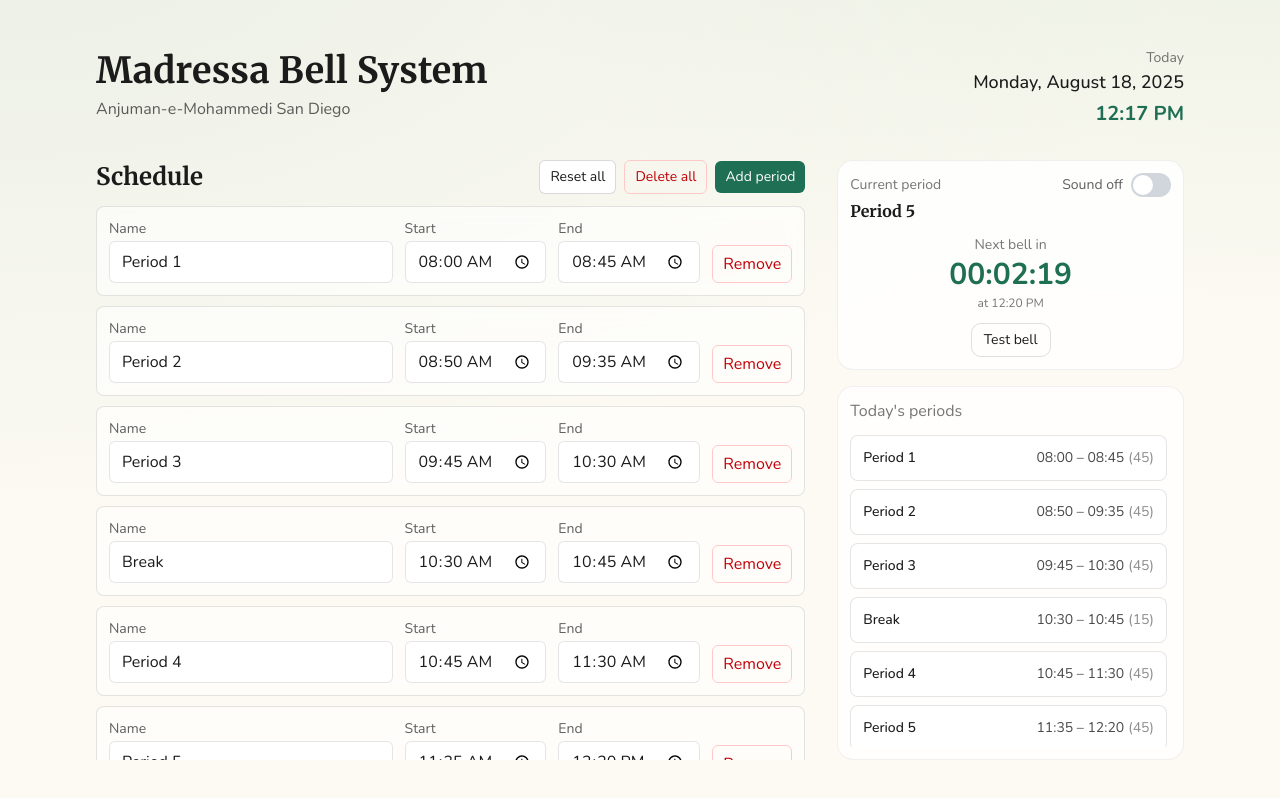
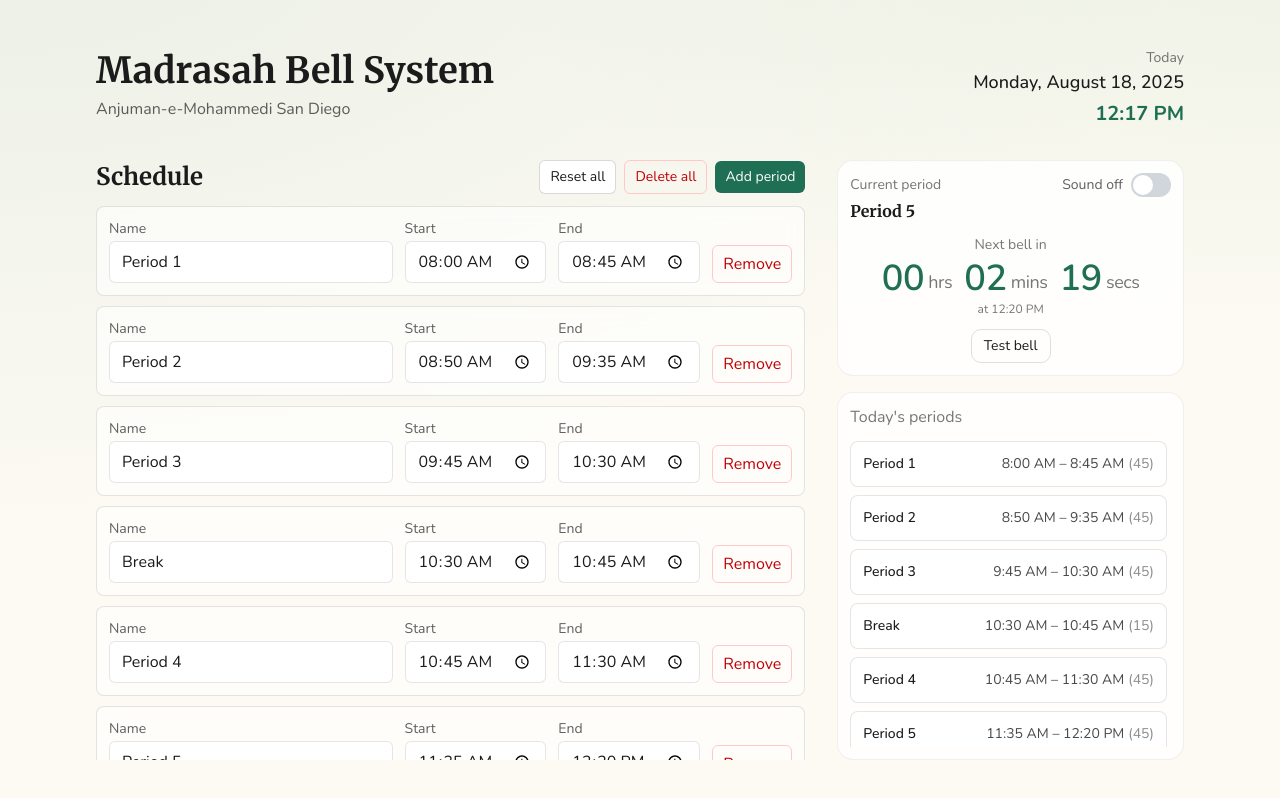
Before and after one commit to sdjamaat/bell-system, a Next.js app: page / in a window 1280 px wide. Shown: the top 798 px of the page. Built offline with nearby package versions, Linux system fonts and the light colour scheme.

Commit message:
Editor UX: prevent accidental period deletion; defer sorting until blur; smooth reorder animation with highlight on edited card only. UI: 12h preview times, refined countdown with units and typography.

```diff
--- a/src/app/globals.css
+++ b/src/app/globals.css
@@ -46,3 +46,23 @@ body {
   border: 1px solid rgba(0,0,0,0.12);
   border-radius: 10px;
 }
+
+/* Subtle highlight when a period card moves */
+@keyframes movedFlash {
+  0% {
+    box-shadow: inset 0 0 0 3px rgba(31, 111, 84, 0.65);
+    background-color: rgba(31, 111, 84, 0.08);
+  }
+  60% {
+    box-shadow: inset 0 0 0 2px rgba(31, 111, 84, 0.35);
+    background-color: rgba(31, 111, 84, 0.04);
+  }
+  100% {
+    box-shadow: inset 0 0 0 0 rgba(31, 111, 84, 0);
+    background-color: transparent;
+  }
+}
+
+.moved-flash {
+  animation: movedFlash 900ms ease-out;
+}
--- a/src/app/layout.tsx
+++ b/src/app/layout.tsx
@@ -24,7 +24,7 @@ const display = Merriweather({
 });
 
 export const metadata: Metadata = {
-  title: "Madressa Bell System",
+  title: "Madrasah Bell System",
   description: "Simple bell schedule and chimes for classrooms",
 };
 
--- a/src/app/page.tsx
+++ b/src/app/page.tsx
@@ -53,7 +53,7 @@ export default function Home() {
     saveSchedule(normalized);
   };
 
-  const headerTitle = useMemo(() => "Madressa Bell System", []);
+  const headerTitle = useMemo(() => "Madrasah Bell System", []);
 
   return (
     <div className="min-h-screen" style={{ backgroundImage: "radial-gradient(1200px 600px at 0% -10%, rgba(31,111,84,0.08), transparent), radial-gradient(800px 400px at 100% -10%, rgba(155,191,152,0.15), transparent)" }}>
--- a/src/components/Countdown.tsx
+++ b/src/components/Countdown.tsx
@@ -1,13 +1,7 @@
 "use client";
 
 import { useEffect, useMemo, useState } from "react";
-import {
-  type Schedule,
-  formatHMS,
-  getCurrentPeriod,
-  getNextBellDate,
-  getNowMinutes,
-} from "@/lib/schedule";
+import { type Schedule, getCurrentPeriod, getNextBellDate, getNowMinutes } from "@/lib/schedule";
 import { bellPlayer } from "@/lib/bell";
 import { loadSoundEnabled, saveSoundEnabled } from "@/lib/storage";
 
@@ -57,15 +51,16 @@ export default function Countdown({ schedule }: Props) {
     return p?.name ?? "—";
   }, [schedule, now]);
 
-  const remainingLabel = useMemo(() => {
-    if (loading) return "Loading...";
-    if (!target) return "No bells scheduled";
+  const remainingParts = useMemo(() => {
+    if (loading) return null;
+    if (!target) return null;
     const diffMs = Math.max(0, target.getTime() - now.getTime());
     const totalSeconds = Math.floor(diffMs / 1000);
     const h = Math.floor(totalSeconds / 3600);
     const m = Math.floor((totalSeconds % 3600) / 60);
     const s = totalSeconds % 60;
-    return formatHMS(h, m, s);
+    const pad = (n: number) => n.toString().padStart(2, "0");
+    return { h: pad(h), m: pad(m), s: pad(s) };
   }, [target, now, loading]);
 
   const nextBellTimeLabel = useMemo(() => {
@@ -105,7 +100,18 @@ export default function Countdown({ schedule }: Props) {
 
         <div className="text-center">
           <div className="text-sm text-foreground/60">Next bell in</div>
-          <div className="text-3xl font-bold tabular-nums text-[color:var(--accent)] mt-0.5">{remainingLabel}</div>
+          {remainingParts ? (
+            <div className="mt-1 leading-none tracking-tight">
+              <span className="text-2xl md:text-3xl lg:text-4xl font-semibold tabular-nums text-[color:var(--accent)]">{remainingParts.h}</span>
+              <span className="ml-1 mr-3 text-base md:text-lg text-foreground/60 align-[2px]">hrs</span>
+              <span className="text-2xl md:text-3xl lg:text-4xl font-semibold tabular-nums text-[color:var(--accent)]">{remainingParts.m}</span>
+              <span className="ml-1 mr-3 text-base md:text-lg text-foreground/60 align-[2px]">mins</span>
+              <span className="text-2xl md:text-3xl lg:text-4xl font-semibold tabular-nums text-[color:var(--accent)]">{remainingParts.s}</span>
+              <span className="ml-1 text-base md:text-lg text-foreground/60 align-[2px]">secs</span>
+            </div>
+          ) : (
+            <div className="text-base md:text-lg font-medium text-foreground/70 mt-1">{loading ? "Loading..." : "No bells scheduled"}</div>
+          )}
           {nextBellTimeLabel && (
             <div className="text-xs text-foreground/60 mt-0.5">at {nextBellTimeLabel}</div>
           )}
--- a/src/components/ScheduleEditor.tsx
+++ b/src/components/ScheduleEditor.tsx
@@ -1,7 +1,7 @@
 "use client";
 
 import { useEffect, useMemo, useState, useLayoutEffect, useRef } from "react";
-import { type Period, type Schedule, normalizeSchedule } from "@/lib/schedule";
+import { type Period, type Schedule, normalizeSchedule, sortSchedule, isValidTime } from "@/lib/schedule";
 
 type Props = {
   value: Schedule;
@@ -29,8 +29,76 @@ export default function ScheduleEditor({ value, onChange, onResetAll, onDeleteAl
   const [addName, setAddName] = useState("");
   const [addStart, setAddStart] = useState("08:00");
   const [addEnd, setAddEnd] = useState("08:45");
+  const [editingPeriodId, setEditingPeriodId] = useState<string | null>(null);
+  const [lastEditedId, setLastEditedId] = useState<string | null>(null);
+  const itemRefs = useRef<Record<string, HTMLDivElement | null>>({});
+  const prevPositionsRef = useRef<Record<string, number>>({});
 
-  const sortedDraft = useMemo(() => normalizeSchedule(draft), [draft]);
+  const displayedPeriods = useMemo(
+    () => (editingPeriodId ? draft : sortSchedule(draft)),
+    [draft, editingPeriodId]
+  );
+
+  // Animate list reordering using a small FLIP animation when sorting resumes after editing
+  useLayoutEffect(() => {
+    // Measure current positions
+    const currentPositions: Record<string, number> = {};
+    for (const p of displayedPeriods) {
+      const el = itemRefs.current[p.id];
+      if (el) currentPositions[p.id] = el.getBoundingClientRect().top;
+    }
+
+    // If we are editing, just update the baseline and skip animation
+    if (editingPeriodId !== null) {
+      prevPositionsRef.current = currentPositions;
+      return;
+    }
+
+    const prev = prevPositionsRef.current;
+    let appliedHighlight = false;
+    for (const p of displayedPeriods) {
+      const el = itemRefs.current[p.id];
+      if (!el) continue;
+      const prevTop = prev[p.id];
+      const nextTop = currentPositions[p.id];
+      if (prevTop !== undefined && nextTop !== undefined) {
+        const deltaY = prevTop - nextTop;
+        if (deltaY !== 0) {
+          el.style.transition = "none";
+          el.style.willChange = "transform";
+          el.style.transform = `translate3d(0, ${deltaY}px, 0)`;
+          // Ensure the initial transform is committed before animating back to 0
+          requestAnimationFrame(() => {
+            requestAnimationFrame(() => {
+              el.style.transition = "transform 700ms cubic-bezier(0.22, 0.61, 0.36, 1)";
+              el.style.transform = "";
+              // Add highlight flash only for the card that was just edited
+              if (p.id === lastEditedId) {
+                el.classList.add("moved-flash");
+                appliedHighlight = true;
+              }
+            });
+          });
+          const handle = (ev: TransitionEvent) => {
+            if (ev.propertyName !== "transform") return;
+            el.style.transition = "";
+            el.style.willChange = "";
+            el.style.transform = "";
+            el.classList.remove("moved-flash");
+            el.removeEventListener("transitionend", handle as EventListener);
+          };
+          el.addEventListener("transitionend", handle as EventListener);
+        }
+      }
+    }
+
+    // Update baseline after animating
+    prevPositionsRef.current = currentPositions;
+    if (appliedHighlight) {
+      // Clear the last edited marker after this cycle
+      setTimeout(() => setLastEditedId(null), 0);
+    }
+  }, [displayedPeriods, editingPeriodId, lastEditedId]);
 
   // Keep local draft in sync when parent value changes (e.g., after loading from storage)
   // Use layout effect so this runs before other effects that might propagate changes upward
@@ -87,13 +155,22 @@ export default function ScheduleEditor({ value, onChange, onResetAll, onDeleteAl
     setDraft((prev) => prev.filter((p) => p.id !== id));
   }
 
-  // Propagate changes to parent after render, avoiding parent updates during child render
+  // Propagate changes to parent only when all periods are valid,
+  // so temporary invalid edits (e.g., clearing a time field) don't delete periods.
   useEffect(() => {
+    // Avoid propagating while a period is actively being edited
+    if (editingPeriodId !== null) return;
+
+    const allValid = draft.every(
+      (p) => p.name.trim().length > 0 && isValidTime(p.start) && isValidTime(p.end)
+    );
+    if (!allValid) return;
+
     const normalized = normalizeSchedule(draft);
     if (JSON.stringify(normalized) !== JSON.stringify(valueRef.current)) {
       onChangeRef.current(normalized);
     }
-  }, [draft]);
+  }, [draft, editingPeriodId]);
 
   return (
     <div className="w-full h-full min-h-0 flex flex-col">
@@ -130,16 +207,27 @@ export default function ScheduleEditor({ value, onChange, onResetAll, onDeleteAl
 
       <div className="flex-1 min-h-0 overflow-y-auto">
         <div className="grid grid-cols-1 gap-2.5 pr-2">
-          {sortedDraft.length === 0 && (
+          {displayedPeriods.length === 0 && (
             <div className="card p-4 text-sm text-foreground/70">
               No periods yet. Click &quot;Add period&quot; to get started.
             </div>
           )}
 
-          {sortedDraft.map((p) => (
+          {displayedPeriods.map((p) => (
             <div
               key={p.id}
               className="rounded-lg border border-black/10 p-3 bg-white/60 backdrop-blur-sm"
+              onFocus={() => setEditingPeriodId(p.id)}
+              onBlur={(e) => {
+                const nextTarget = e.relatedTarget as Node | null;
+                if (!nextTarget || !e.currentTarget.contains(nextTarget)) {
+                  setLastEditedId(p.id);
+                  setEditingPeriodId((current) => (current === p.id ? null : current));
+                }
+              }}
+              ref={(el) => {
+                itemRefs.current[p.id] = el;
+              }}
             >
               <div className="grid grid-cols-1 md:grid-cols-[2fr_1fr_1fr_auto] gap-3 items-end">
                 <div className="flex flex-col">
--- a/src/components/SchedulePreview.tsx
+++ b/src/components/SchedulePreview.tsx
@@ -1,6 +1,6 @@
 "use client";
 
-import { type Schedule, minutesToTimeString, timeStringToMinutes } from "@/lib/schedule";
+import { type Schedule, minutesToTimeString, timeStringToMinutes, minutesToTimeString12h } from "@/lib/schedule";
 
 type Props = { schedule: Schedule };
 
@@ -22,7 +22,7 @@ export default function SchedulePreview({ schedule }: Props) {
               >
                 <div className="font-medium truncate">{p.name}</div>
                 <div className="text-sm tabular-nums text-foreground/80 whitespace-nowrap">
-                  {p.start} – {p.end}
+                  {minutesToTimeString12h(start)} – {minutesToTimeString12h(end)}
                   <span className="ml-1 text-foreground/50">
                     ({minutesToTimeString(duration).replace(/^[0-9]{2}:/, "")})
                   </span>
--- a/src/lib/schedule.ts
+++ b/src/lib/schedule.ts
@@ -20,6 +20,15 @@ export function minutesToTimeString(totalMinutes: number): string {
     .padStart(2, "0");
   const mm = (minutes % 60).toString().padStart(2, "0");
   return `${hh}:${mm}`;
+}
+
+export function minutesToTimeString12h(totalMinutes: number): string {
+  const minutes = ((totalMinutes % (24 * 60)) + 24 * 60) % (24 * 60);
+  const hours24 = Math.floor(minutes / 60);
+  const mm = (minutes % 60).toString().padStart(2, "0");
+  const period = hours24 >= 12 ? "PM" : "AM";
+  const hours12 = ((hours24 + 11) % 12) + 1; // 0 -> 12
+  return `${hours12}:${mm} ${period}`;
 }
 
 export function getNowMinutes(now: Date = new Date()): number {
```
